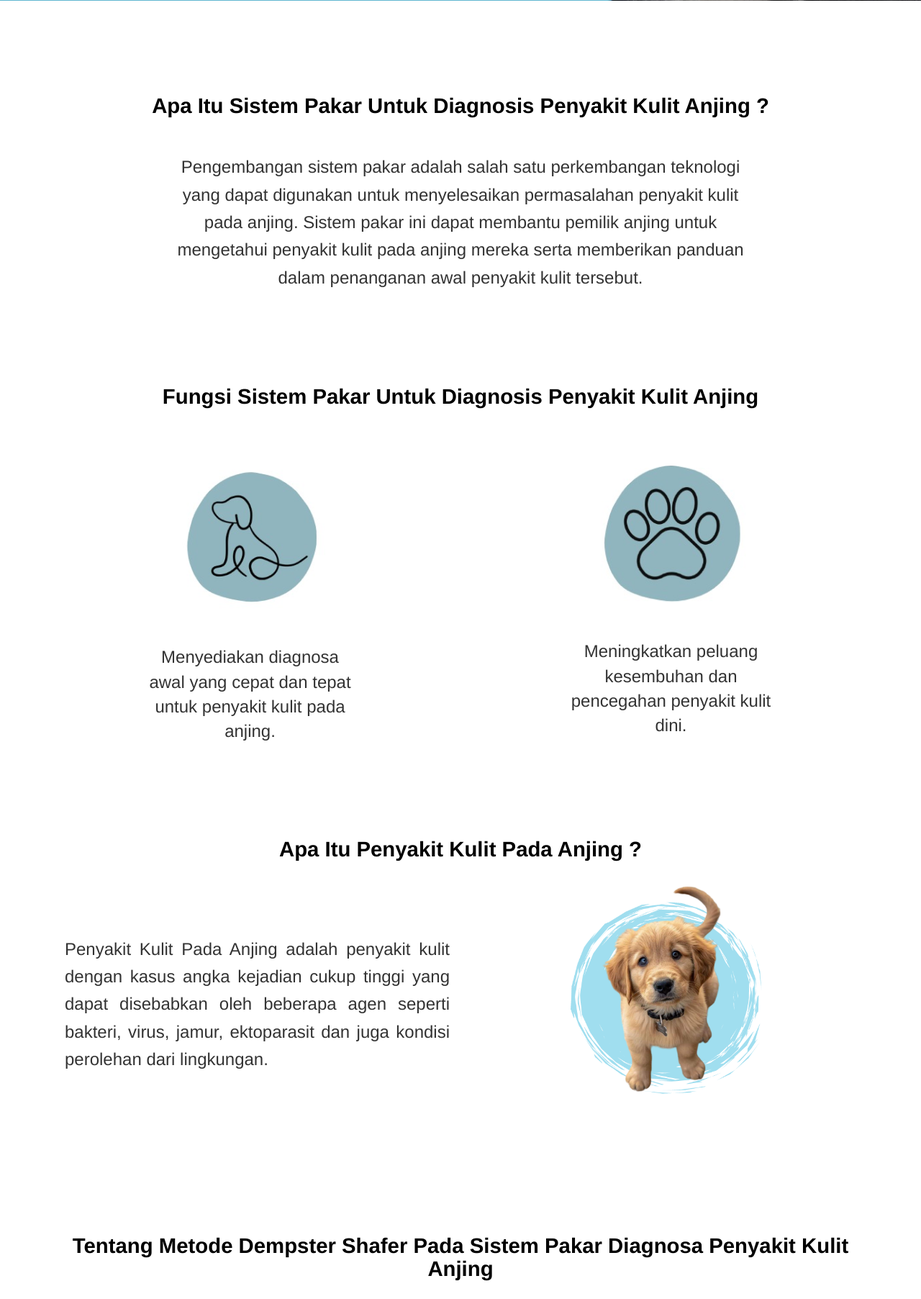
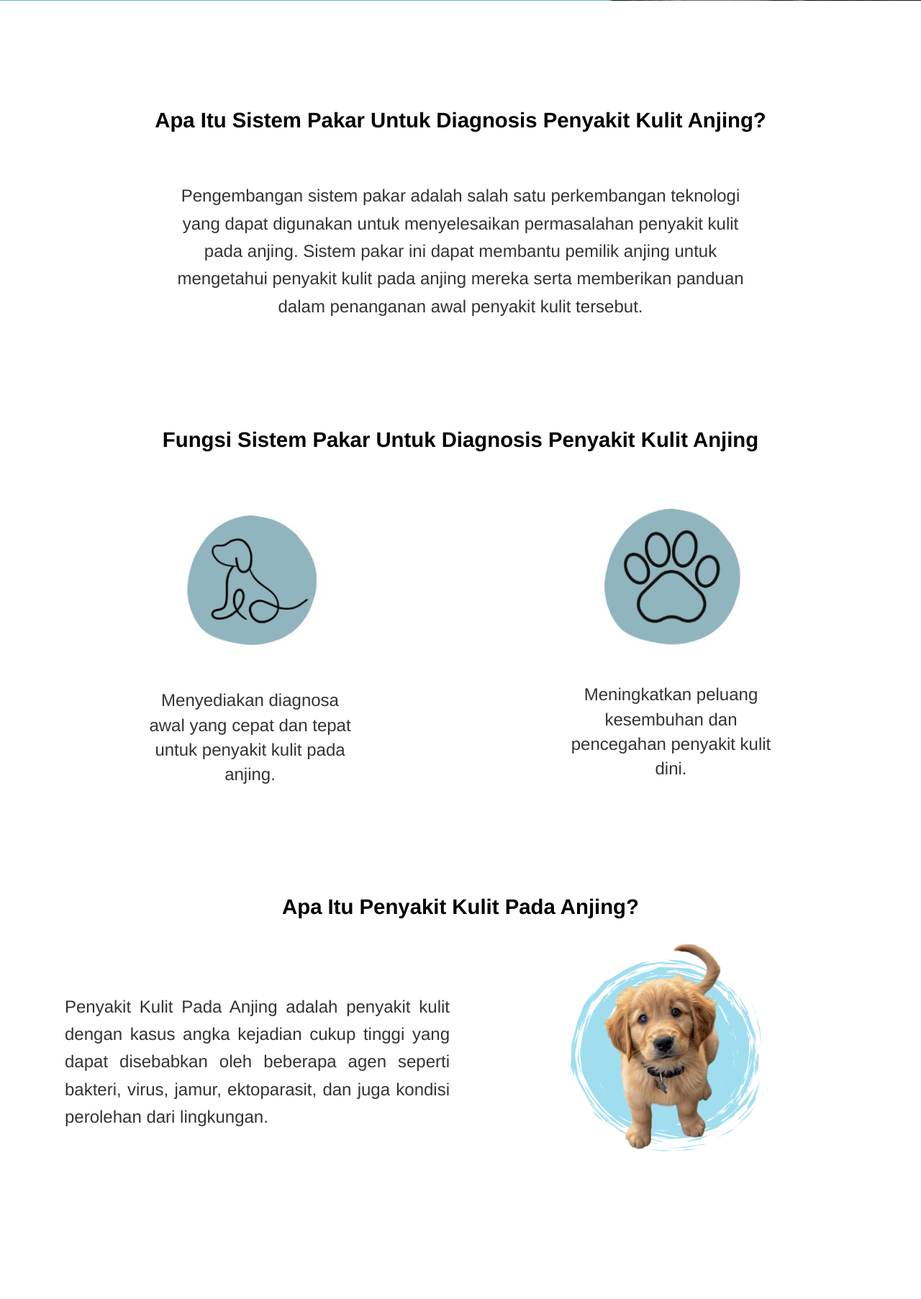
Before and after one commit to Putriprema/sistempakarDS, a PHP site: page /padi_bayes/ in a window 1280 px wide. Shown: the part 849-2654 px from the top of the page at 72% size. Run offline with PHP 8.4, Linux system fonts and the light colour scheme.

Commit message:
update index

```diff
--- a/index.php
+++ b/index.php
@@ -1,15 +1,15 @@
 <!DOCTYPE html>
-<html>
+<html lang="en">
 <head>
-	<title> Sistem Pakar Diagnosa Dini Penyakit Kulit Anjing </title>
+    <meta charset="UTF-8">
+    <meta name="viewport" content="width=device-width, initial-scale=1.0">
+    <title>Sistem Pakar Diagnosa Dini Penyakit Kulit Anjing</title>
     <link rel="stylesheet" type="text/css" href="assets/css/bootstrap.min.css">
     <script type="text/javascript" src="assets/js/jquery.min.js"></script>
     <script type="text/javascript" src="assets/js/bootstrap.min.js"></script>
     <link href="https://fonts.googleapis.com/css2?family=Poppins:wght@400;600&display=swap" rel="stylesheet">
 
     <style>
-
-
         /* edit foto background disini */
         .background-container {
             position: relative; /* Pastikan konten overlay berada di atas background */
@@ -25,6 +25,12 @@
             flex-direction: column; /* Mengatur layout menjadi kolom */
             margin-top: 0; /* Hapus jarak atas */
             padding-top: 0; /* Hapus padding atas */
+        }
+
+        @media (max-width: 768px) {
+            .background-container {
+                background-attachment: fixed; /* Optional: creates a parallax effect */
+            }
         }
 
         .background-container::before {
@@ -47,7 +53,6 @@
             margin: 25px 0; /* Jarak 10px di atas dan bawah elemen */
             color: #000; /* Warna teks default */
             font-weight: 600; /* Menjadikan teks bold */
-
         }
 
         h3 {
@@ -120,7 +125,6 @@
             border: none; /* Menghilangkan border pada item aktif */
         }
 
-
         /* Styling untuk judul bagian "Apa Itu Sistem Pakar?" */
         .section-title {
             font-size: 22pt; /* Mengatur ukuran font */
@@ -131,7 +135,6 @@
             margin-top: 50px; /* Jarak atas antara judul dan elemen di atasnya */
         }
 
-
         .centered-paragraph {
             font-size: 18pt;
             color: #333;
@@ -139,15 +142,14 @@
             text-align: center; /* Teks akan berada di tengah */
             margin: 0 auto; /* Memastikan ada margin otomatis untuk posisi tengah */
             max-width: 800px; /* Maksimum lebar teks */
-	margin-top: 50px;
+            margin-top: 70px;
         }
 
-
-	/*styling headline h3 dan paragraf fungsi sistem pakar */
+        /* Styling headline h3 dan paragraf fungsi sistem pakar */
         .icon-description {
             font-size: 18pt; /* Ukuran font untuk deskripsi ikon */
             color: #333; /* Warna teks deskripsi */
-		margin-top: 15px; /* Jarak atas untuk paragraf di bawah ikon */
+            margin-top: 50px; /* Jarak atas untuk paragraf di bawah ikon */
             max-width: 300px; /* Maksimum lebar teks */
             margin: 0 auto; /* Teks berada di tengah */
         }
@@ -165,30 +167,13 @@
             margin-top: 100px; /* Margin top lebih besar untuk bagian headline */
         }
 
-			/* Styling untuk headline */
-		.section-title {
-			font-size: 22pt;
-			color: #000;
-			font-weight: 600;
-			margin-bottom: 20px;
-			text-align: center;
-			margin-top: 80px; /* Margin top untuk memberi jarak atas */
-		}
-
-		/* Styling untuk paragraf di sebelah kiri sebelah gambar anjing */
+        /* Styling untuk paragraf di sebelah kiri gambar anjing */
         .section-paragraph {
             font-size: 18pt; /* Ukuran font sebelah kiri */
             color: #333;
             line-height: 1.6;
             text-align: justify;
             margin-left: 20px;
-		}
-
-		/* Styling untuk gambar */
-		.img-fluid {
-			max-width: 100%;
-			height: auto;
-			border-radius: 10px;
         }
 
         /* Styling untuk menyelaraskan teks dan gambar secara vertikal */
@@ -203,7 +188,7 @@
             color: #000;
             font-weight: 600;
             text-align: center;
-    margin-top: 30px;
+            margin-top: 50px;
             margin-bottom: 20px;
         }
 
@@ -218,73 +203,65 @@
 
         /* Styling untuk paragraf di bawah gambar */
         .paragrafDS {
-    font-size: 18pt;  /* Ukuran font */
-    color: #333;  /* Warna teks */
-    line-height: 1.6;  /* Jarak antar baris */
-    text-align: justify;  /* Teks di tengah */
-    max-width: 800px;  /* Maksimum lebar teks */
-    margin: 0 auto;  /* Margin otomatis untuk teks berada di tengah */
-    margin-top: 30px;  /* Jarak atas paragraf */
-    margin-bottom: 150px;  /* Jarak bawah paragraf */
+            font-size: 18pt; /* Ukuran font */
+            color: #333; /* Warna teks */
+            line-height: 1.6; /* Jarak antar baris */
+            text-align: justify; /* Teks di tengah */
+            max-width: 800px; /* Maksimum lebar teks */
+            margin: 0 auto; /* Margin otomatis untuk teks berada di tengah */
+            margin-top: 30px; /* Jarak atas paragraf */
+            margin-bottom: 150px; /* Jarak bawah paragraf */
         }
-
     </style>
 
 
-
     <script type="text/javascript">
-	$(document).ready(function(){
-//alert('asdkfj');
+        $(document).ready(function() {
             var namauser;
             var password;
             $("#txtuser").val("");
             $("#txtpassword").val("");
             $("#txtuser").focus();
+
             // ketika tombol login dikliks
-	$("#btnlogin").click (function(){
-	namauser=$("#txtuser").val();
-	password=$("#txtpass").val();
-	if (namauser==''){
+            $("#btnlogin").click(function() {
+                namauser = $("#txtuser").val();
+                password = $("#txtpass").val();
+                if (namauser == '') {
                     alert("Masukkan Username Anda..!");
                     $("#txtuser").focus();
                     return false;
-		exit();
                 }
-	if (password==''){
+                if (password == '') {
                     alert("Masukkan Password Anda..!");
                     $("#txtpass").focus();
                     return false;
-		exit();
                 }
-	//Cek data base ke file cekuser.php
+
+                // Cek database ke file cekuser.php
                 $("#status").show();
-	datanya = "&namauser="+namauser+"&password="+password;
+                var datanya = "&namauser=" + namauser + "&password=" + password;
                 $.ajax({
                     url: "cekuser.php",
                     data: datanya,
                     cache: false,
-		success: function(msg){
-			if (msg=="usersalah"){
-				//alert("User salah..");
+                    success: function(msg) {
+                        if (msg == "usersalah") {
                             $("#lbluser").show();
                             $("#txtuser").focus();
                             $("#status").hide();
                             return false;
-				exit();
                         }
-			if (msg=="passwordsalah"){
-				//alert("Password Salah..!");
+                        if (msg == "passwordsalah") {
                             $("#lbluser").hide();
                             $("#lblpassword").show();
                             $("#status").hide();
-				exit();
                         }
-			if (msg=="sukses"){
-				//alert("Sukses..!");
+                        if (msg == "sukses") {
                             $("#lblpassword").hide();
                             alert("sukses");
                             $("#status").hide();
-				$("#form1").submit();;
+                            $("#form1").submit();
                         }
                     }
                 });
@@ -304,7 +281,7 @@
                     <span class="icon-bar"></span>
                     <span class="icon-bar"></span>
                 </button>
-				<a class="navbar-brand" href="index.php"><?php include("header.php");?></a>
+                <a class="navbar-brand" href="index.php"><?php include("header.php"); ?></a>
             </div>
 
             <div class="collapse navbar-collapse" id="bs-example-navbar-collapse-1">
@@ -340,22 +317,23 @@
                             </div>
                         </div>
                         <div class="form-group">
-							<label>Password : </label>
+                            <label>Password :</label>
                             <input type="password" class="form-control" id="txtpass">
                             <div id="lblpassword" style="display:none;" class="alert alert-danger alert-dismissible" role="alert">
                                 <button type="button" class="close" data-dismiss="alert"><span aria-hidden="true">&times;</span><span class="sr-only">Close</span></button>
                                 Password salah..!
                             </div>
                         </div>
-
+                    </form>
                 </div>
                 <div class="modal-footer">
                     <button type="button" class="btn btn-default" data-dismiss="modal">Batal</button>
                     <button type="submit" class="btn btn-primary" id="btnlogin">Login</button>
-				</div></form>
                 </div>
             </div>
         </div>
+    </div>
+
     <div class="modal fade" id="modal-daftar" tabindex="-1" role="dialog" aria-labelledby="myModalLabel">
         <div class="modal-dialog" role="document">
             <div class="modal-content">
@@ -388,8 +366,6 @@
     </div>
     <!-- akhir modal -->
 
-	<!-- akhir menu navigasi -->
-
     <!-- tampilan home utama -->
     <div class="background-container">
         <div class="container">
@@ -409,46 +385,34 @@
     </div>
 
     <div class="container text-center mt-5">
-    <h2 class="section-title">Apa Itu Sistem Pakar Untuk Diagnosis Penyakit Kulit Anjing ?</h2>
-    <!-- Paragraf pertama, tambahkan kelas baru 'centered-paragraph' -->
+        <h2 class="section-title">Apa Itu Sistem Pakar Untuk Diagnosis Penyakit Kulit Anjing?</h2>
         <p class="centered-paragraph">
             Pengembangan sistem pakar adalah salah satu perkembangan teknologi yang dapat digunakan untuk menyelesaikan permasalahan penyakit kulit pada anjing. Sistem pakar ini dapat membantu pemilik anjing untuk mengetahui penyakit kulit pada anjing mereka serta memberikan panduan dalam penanganan awal penyakit kulit tersebut.
         </p>
     </div>
 
-
     <!-- Tambahkan bagian Fungsi Sistem Pakar -->
     <div class="container text-center mt-5">
         <h3 class="section-title">Fungsi Sistem Pakar Untuk Diagnosis Penyakit Kulit Anjing</h3>
         <div class="row mt-4">
-	        <!-- Icon 1 -->
             <div class="col-md-6">
-	            <img src="assets/icon1.png" alt="Icon Diagnosa Cepat" class="img-fluid">
-	            <p class="icon-description">
-	                Menyediakan diagnosa awal yang cepat dan tepat untuk penyakit kulit pada anjing.
-	            </p>
+                <img src="assets/icon1.png" alt="Icon Diagnosa Cepat" class="img-fluid" style="max-width: 300px;">
+                <p class="icon-description">Menyediakan diagnosa awal yang cepat dan tepat untuk penyakit kulit pada anjing.</p>
             </div>
-	        <!-- Icon 2 -->
             <div class="col-md-6">
-	            <img src="assets/icon2.png" alt="Icon Kesembuhan" class="img-fluid">
-	            <p class="icon-description">
-	                Meningkatkan peluang kesembuhan dan pencegahan penyakit kulit dini.
-	            </p>
+                <img src="assets/icon2.png" alt="Icon Kesembuhan" class="img-fluid" style="max-width: 300px;">
+                <p class="icon-description">Meningkatkan peluang kesembuhan dan pencegahan penyakit kulit dini.</p>
             </div>
         </div>
     </div>
 
     <!-- Bagian baru: Apa Itu Penyakit Kulit Pada Anjing -->
     <div class="container mt-5">
-        <h4 class="section-title">Apa Itu Penyakit Kulit Pada Anjing ?</h4>
+        <h4 class="section-title">Apa Itu Penyakit Kulit Pada Anjing?</h4>
         <div class="row align-items-center">
-            <!-- Paragraf di sebelah kiri -->
             <div class="col-md-6">
-                <p class="section-paragraph">
-                    Penyakit Kulit Pada Anjing adalah penyakit kulit dengan kasus angka kejadian cukup tinggi yang dapat disebabkan oleh beberapa agen seperti bakteri, virus, jamur, ektoparasit dan juga kondisi perolehan dari lingkungan.
-                </p>
+                <p class="section-paragraph">Penyakit Kulit Pada Anjing adalah penyakit kulit dengan kasus angka kejadian cukup tinggi yang dapat disebabkan oleh beberapa agen seperti bakteri, virus, jamur, ektoparasit, dan juga kondisi perolehan dari lingkungan.</p>
             </div>
-            <!-- Gambar di sebelah kanan -->
             <div class="col-md-6 text-center">
                 <img src="assets/icon3.png" alt="Gambar Anjing" class="img-fluid" style="max-width: 350px;">
             </div>
@@ -459,32 +423,22 @@
     <div class="container mt-5">
         <h5 class="section-title">Tentang Metode Dempster Shafer Pada Sistem Pakar Diagnosa Penyakit Kulit Anjing</h5>
         <div class="row align-items-center">
-        <!-- Gambar icon di tengah -->
             <div class="col-md-12 text-center">
                 <img src="assets/icon4.png" alt="Icon Metode Dempster Shafer" class="img-fluid" style="max-width: 320px;">
             </div>
-        <!-- Paragraf di bawah gambar -->
             <div class="col-md-12 text-center mt-4">
-            <p class="paragrafDS">
-                Metode Dempster Shafer mendiagnosis penyakit kulit pada anjing dengan menilai tingkat bobot keparahan gejalanya. Metode ini menggunakan penggabungan berbagai sumber bukti untuk menghasilkan tingkat kepercayaan yang akurat, mengukur probabilitas serta keyakinan, sehingga memberikan gambaran lengkap tentang kondisi penyakit kulit yang diderita oleh anjing tersebut.
-            </p>
+                <p class="paragrafDS">Metode Dempster Shafer mendiagnosis penyakit kulit pada anjing dengan menilai tingkat bobot keparahan gejalanya. Metode ini menggunakan penggabungan berbagai sumber bukti untuk menghasilkan tingkat kepercayaan yang akurat, mengukur probabilitas serta keyakinan, sehingga memberikan gambaran lengkap tentang kondisi penyakit kulit yang diderita oleh anjing tersebut.</p>
             </div>
         </div>
     </div>
-
 
     <!-- footer  -->
     <footer class="bg-primary text-white text-center py-4" style="background-color: #1D93B3;">
         <div class="container">
             <img class="paw-icon" src="assets/Paw.png" alt="Paw Icon">
-            <p>&copy; 2024 Sistem Pakar Diagnosis Dini Penyakit Kulit Anjing  Dengan Metode Dempster Shafer</p>
+            <p>&copy; 2024 Sistem Pakar Diagnosis Dini Penyakit Kulit Anjing Dengan Metode Dempster Shafer</p>
             <p>Developed by Putri Prema Paramitha</p>
         </div>
     </footer>
-
-
-
-
-
 </body>
 </html>
```
Lines whose indentation alone changed are shown as unchanged.
